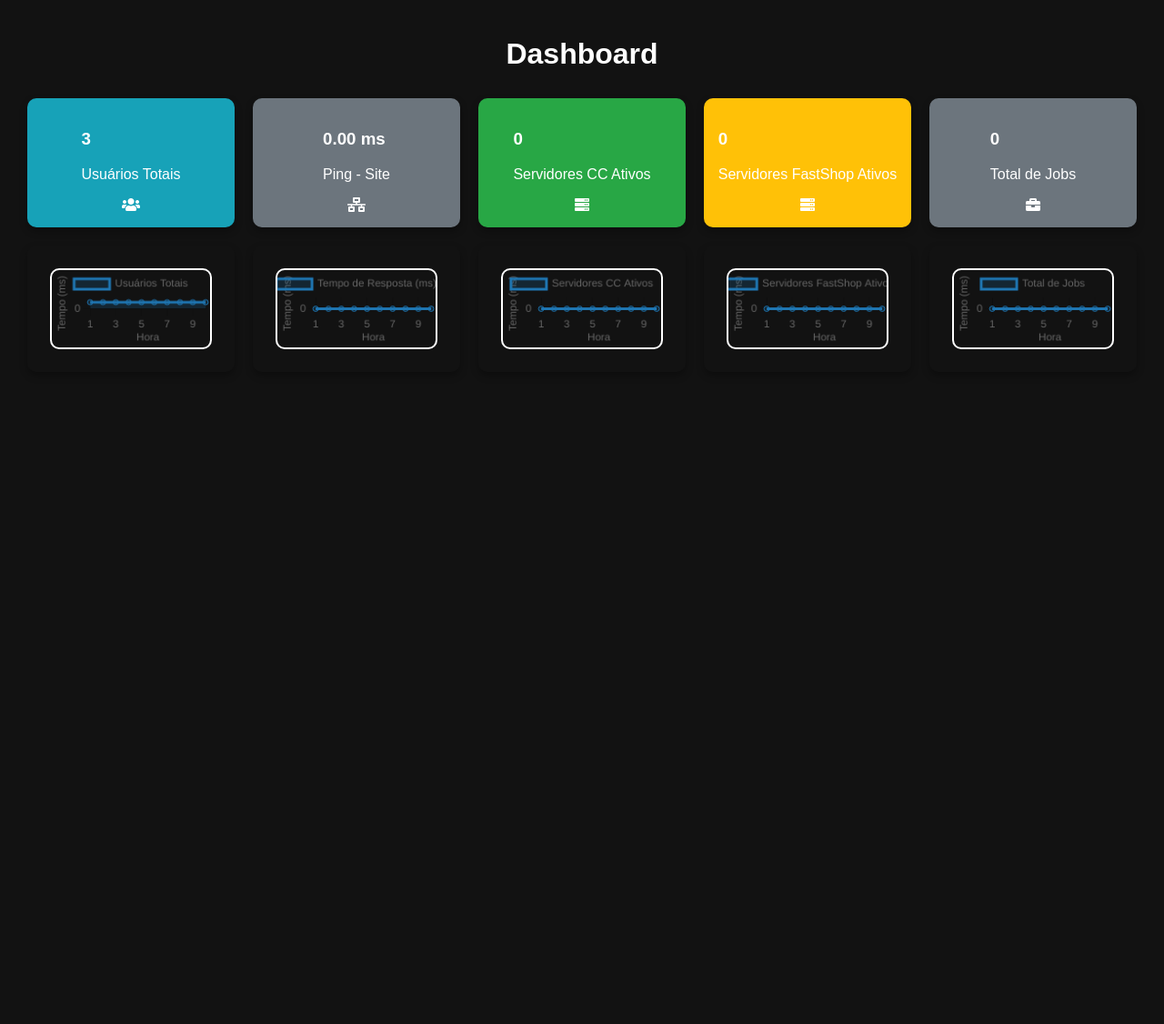
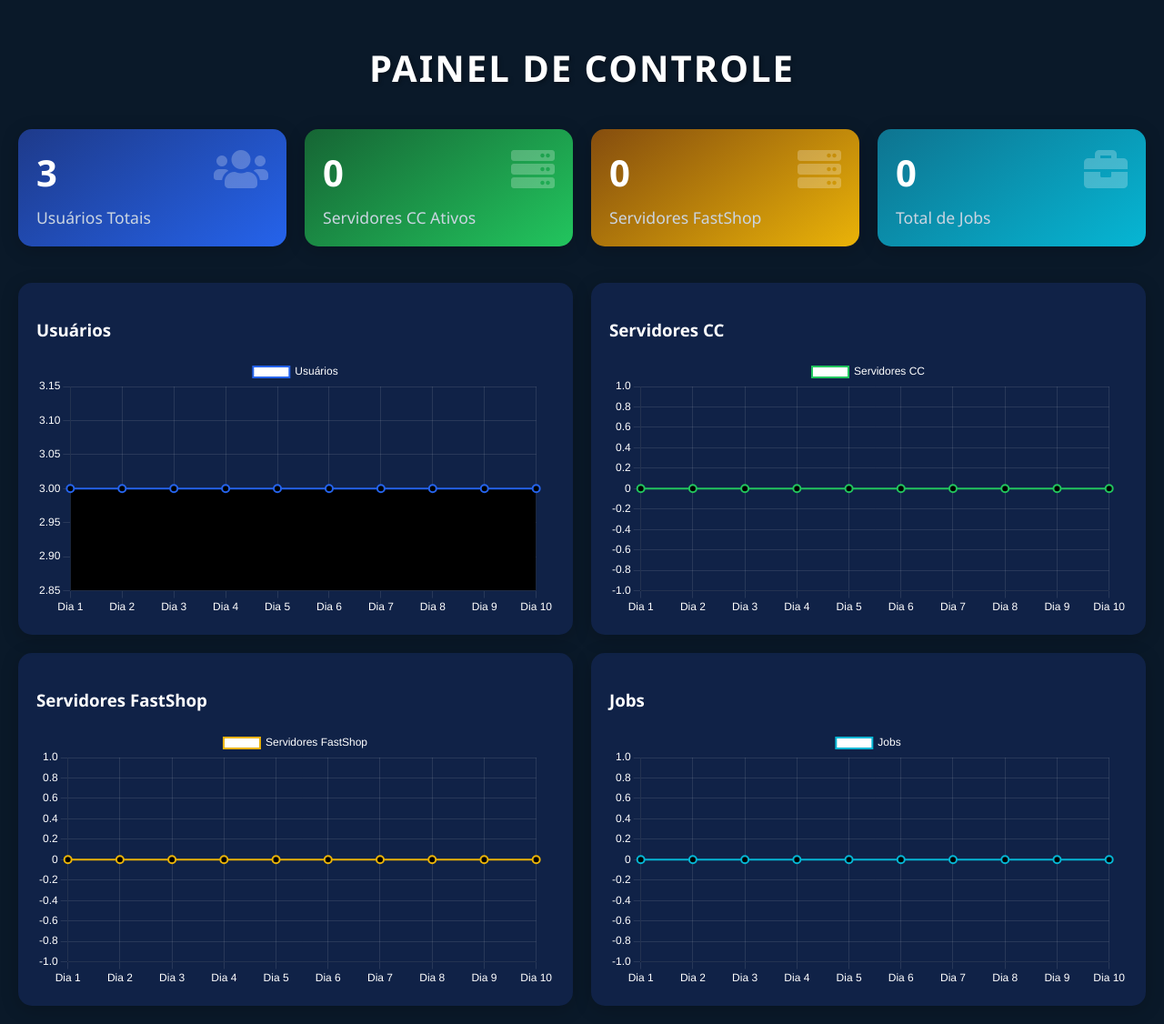
Before and after one commit to Thiago-Bosco/inventario, a Django app: page /home/dashboard/ in a window 1280 px wide. Shown: the whole page at 91% size. Before the commit the page ends 384 px from the top, so only its background shows below. Run offline with Django 5.2, Linux system fonts and the light colour scheme; a user stored in the database is signed in; data comes from the database, SQL or seed files in the repository; data that the repository does not hold is empty; some libraries are stand-ins or nearby versions.

Commit message:
Assistant checkpoint: Melhorar design do dashboard com novo layout e cores
Assistant generated file changes:
- jobs/templates/jobs/dashboard.html: Melhorar o design do dashboard

---

User prompt:

pode fazer

Replit-Commit-Author: Assistant
Replit-Commit-Session-Id: 2973acb8-b3cb-4a1c-88e4-c04bdb5858bc

```diff
--- a/jobs/templates/jobs/dashboard.html
+++ b/jobs/templates/jobs/dashboard.html
@@ -1,3 +1,4 @@
+
 {% load static %}
 <!DOCTYPE html>
 <html lang="pt-br">
@@ -7,124 +8,162 @@
     <link rel="stylesheet" href="{% static 'adminlte/plugins/fontawesome-free/css/all.min.css' %}">
     <script src="https://cdn.jsdelivr.net/npm/chart.js"></script>
     <style>
+        :root {
+            --primary-color: #1a73e8;
+            --secondary-color: #4CAF50;
+            --warning-color: #ff9800;
+            --danger-color: #f44336;
+            --info-color: #00bcd4;
+        }
+
         body {
-            background-color: #121212;
+            background-color: #0a1929;
             color: #ffffff;
-            font-family: 'Arial', sans-serif;
+            font-family: 'Segoe UI', sans-serif;
             margin: 0;
         }
+
         .wrapper {
-            display: flex;
-            flex-direction: column;
-            align-items: center;
             padding: 20px;
-            height: 100vh;
-            overflow: hidden;
+            max-width: 1400px;
+            margin: 0 auto;
         }
-        .small-box {
-            border-radius: 10px;
-            padding: 15px;
-            margin: 10px;
-            transition: transform 0.3s, box-shadow 0.3s;
-            box-shadow: 0 4px 8px rgba(0, 0, 0, 0.3);
-            display: flex;
-            flex-direction: column;
-            justify-content: center;
-            align-items: center;
-            flex: 1;
-            min-width: 150px;
+
+        .dashboard-title {
+            font-size: 2.5rem;
+            text-align: center;
+            margin-bottom: 40px;
+            color: #fff;
+            text-transform: uppercase;
+            letter-spacing: 2px;
+            text-shadow: 2px 2px 4px rgba(0,0,0,0.3);
         }
-        .bg-info { background-color: #17a2b8 !important; }
-        .bg-success { background-color: #28a745 !important; }
-        .bg-warning { background-color: #ffc107 !important; }
-        .bg-secondary { background-color: #6c757d !important; }
-        h1 { text-align: center; margin-bottom: 20px; font-size: 2rem; color: #ffffff; }
-        h2 { color: #ffc107; margin: 20px 0; }
-        .row { display: flex; justify-content: center; flex-wrap: wrap; width: 100%; }
-        canvas { max-width: 100%; height: auto; border: 2px solid #ffffff; border-radius: 10px; margin: 10px; }
+
+        .stats-container {
+            display: grid;
+            grid-template-columns: repeat(auto-fit, minmax(250px, 1fr));
+            gap: 20px;
+            margin-bottom: 40px;
+        }
+
+        .stat-card {
+            background: linear-gradient(145deg, #1e3a8a, #1e40af);
+            border-radius: 15px;
+            padding: 20px;
+            box-shadow: 0 4px 20px rgba(0,0,0,0.2);
+            transition: transform 0.3s ease, box-shadow 0.3s ease;
+        }
+
+        .stat-card:hover {
+            transform: translateY(-5px);
+            box-shadow: 0 8px 25px rgba(0,0,0,0.3);
+        }
+
+        .stat-card h3 {
+            font-size: 2.5rem;
+            margin: 0;
+            color: #fff;
+        }
+
+        .stat-card p {
+            margin: 10px 0 0;
+            color: #cbd5e1;
+            font-size: 1.1rem;
+        }
+
+        .stat-icon {
+            float: right;
+            font-size: 3rem;
+            opacity: 0.8;
+            color: rgba(255,255,255,0.3);
+        }
+
+        .charts-container {
+            display: grid;
+            grid-template-columns: repeat(auto-fit, minmax(450px, 1fr));
+            gap: 20px;
+            margin-top: 40px;
+        }
+
+        .chart-card {
+            background: rgba(30, 58, 138, 0.3);
+            border-radius: 15px;
+            padding: 20px;
+            box-shadow: 0 4px 20px rgba(0,0,0,0.2);
+        }
+
+        canvas {
+            max-width: 100%;
+            height: auto;
+            margin-top: 15px;
+        }
+
+        @media (max-width: 768px) {
+            .stats-container {
+                grid-template-columns: 1fr;
+            }
+
+            .charts-container {
+                grid-template-columns: 1fr;
+            }
+        }
     </style>
 </head>
-<body class="hold-transition sidebar-mini">
-<div class="wrapper">
-    <h1>Dashboard</h1>
+<body>
+    <div class="wrapper">
+        <h1 class="dashboard-title">Painel de Controle</h1>
 
-    <div class="row">
-        <div class="small-box bg-info">
-            <div class="inner">
+        <div class="stats-container">
+            <div class="stat-card" style="background: linear-gradient(145deg, #1e3a8a, #2563eb)">
+                <i class="fas fa-users stat-icon"></i>
                 <h3>{{ total_users }}</h3>
                 <p>Usuários Totais</p>
             </div>
-            <div class="icon">
-                <i class="fas fa-users"></i>
+
+            <div class="stat-card" style="background: linear-gradient(145deg, #166534, #22c55e)">
+                <i class="fas fa-server stat-icon"></i>
+                <h3>{{ total_servidores_cc }}</h3>
+                <p>Servidores CC Ativos</p>
+            </div>
+
+            <div class="stat-card" style="background: linear-gradient(145deg, #854d0e, #eab308)">
+                <i class="fas fa-server stat-icon"></i>
+                <h3>{{ total_servidores_fastshop }}</h3>
+                <p>Servidores FastShop</p>
+            </div>
+
+            <div class="stat-card" style="background: linear-gradient(145deg, #0e7490, #06b6d4)">
+                <i class="fas fa-briefcase stat-icon"></i>
+                <h3>{{ total_jobs }}</h3>
+                <p>Total de Jobs</p>
             </div>
         </div>
 
-        <div class="small-box bg-secondary">
-            <div class="inner">
-                <h3 id="pingResult">{{ ping_result }}</h3>
-                <p>Ping - Site</p>
+        <div class="charts-container">
+            <div class="chart-card">
+                <h3>Usuários</h3>
+                <canvas id="usersChart"></canvas>
             </div>
-            <div class="icon">
-                <i class="fas fa-network-wired"></i>
+
+            <div class="chart-card">
+                <h3>Servidores CC</h3>
+                <canvas id="servCCChart"></canvas>
             </div>
-        </div>
 
-        <div class="small-box bg-success">
-            <div class="inner">
-                <h3>{{ total_servidores_cc }}</h3>
-                <p>Servidores CC Ativos</p>
+            <div class="chart-card">
+                <h3>Servidores FastShop</h3>
+                <canvas id="servFastshopChart"></canvas>
             </div>
-            <div class="icon">
-                <i class="fas fa-server"></i>
-            </div>
-        </div>
 
-        <div class="small-box bg-warning">
-            <div class="inner">
-                <h3>{{ total_servidores_fastshop }}</h3>
-                <p>Servidores FastShop Ativos</p>
-            </div>
-            <div class="icon">
-                <i class="fas fa-server"></i>
-            </div>
-        </div>
-
-        <div class="small-box bg-secondary">
-            <div class="inner">
-                <h3>{{ total_jobs }}</h3>
-                <p>Total de Jobs</p>
-            </div>
-            <div class="icon">
-                <i class="fas fa-briefcase"></i>
+            <div class="chart-card">
+                <h3>Jobs</h3>
+                <canvas id="jobsChart"></canvas>
             </div>
         </div>
     </div>
 
-    <div class="row">
-        <div class="small-box">
-            <canvas id="usersChart" width="400" height="200"></canvas>
-        </div>
-        <div class="small-box">
-            <canvas id="pingChart" width="400" height="200"></canvas>
-        </div>
-        <div class="small-box">
-            <canvas id="servCCChart" width="400" height="200"></canvas>
-        </div>
-        <div class="small-box">
-            <canvas id="servFastshopChart" width="400" height="200"></canvas>
-        </div>
-        <div class="small-box">
-            <canvas id="jobsChart" width="400" height="200"></canvas>
-        </div>
-    </div>
-</div>
-
-<script>
-    // Código para gerar gráficos com Chart.js
-    const pingTimes = {{ ping_times_json|safe }};
-    const timestamps = {{ timestamps_json|safe }};
-
-    const createChart = (ctx, labels, data, label) => {
+    <script>
+    const createChart = (ctx, labels, data, label, color) => {
         return new Chart(ctx, {
             type: 'line',
             data: {
@@ -132,39 +171,84 @@
                 datasets: [{
                     label: label,
                     data: data,
-                    borderColor: '#1f77b4',
-                    backgroundColor: 'rgba(31, 119, 180, 0.2)',
+                    borderColor: color,
+                    backgroundColor: color.replace(')', ', 0.1)'),
                     fill: true,
                     tension: 0.4,
+                    borderWidth: 2,
+                    pointRadius: 4,
+                    pointHoverRadius: 6
                 }]
             },
             options: {
+                responsive: true,
+                plugins: {
+                    legend: {
+                        labels: {
+                            color: '#fff'
+                        }
+                    }
+                },
                 scales: {
-                    x: { title: { display: true, text: 'Hora' } },
-                    y: { title: { display: true, text: 'Tempo (ms)' }, beginAtZero: true }
+                    x: {
+                        grid: {
+                            color: 'rgba(255,255,255,0.1)'
+                        },
+                        ticks: {
+                            color: '#fff'
+                        }
+                    },
+                    y: {
+                        grid: {
+                            color: 'rgba(255,255,255,0.1)'
+                        },
+                        ticks: {
+                            color: '#fff'
+                        }
+                    }
                 }
             }
         });
     };
 
-    const pingCtx = document.getElementById('pingChart').getContext('2d');
-    createChart(pingCtx, pingTimes.map((_, index) => index + 1), pingTimes, 'Tempo de Resposta (ms)');
+    const usersData = {{ users_data|safe }};
+    const servCCData = {{ serv_cc_data|safe }};
+    const servFastshopData = {{ serv_fastshop_data|safe }};
+    const jobsData = {{ jobs_data|safe }};
 
-    const usersData = {{ users_data|safe }};
-    const usersCtx = document.getElementById('usersChart').getContext('2d');
-    createChart(usersCtx, usersData.map((_, index) => index + 1), usersData, 'Usuários Totais');
+    document.addEventListener('DOMContentLoaded', () => {
+        createChart(
+            document.getElementById('usersChart').getContext('2d'),
+            usersData.map((_, i) => `Dia ${i + 1}`),
+            usersData,
+            'Usuários',
+            'rgba(37, 99, 235, 1)'
+        );
 
-    const servCCData = {{ serv_cc_data|safe }};
-    const servCCCtx = document.getElementById('servCCChart').getContext('2d');
-    createChart(servCCCtx, servCCData.map((_, index) => index + 1), servCCData, 'Servidores CC Ativos');
+        createChart(
+            document.getElementById('servCCChart').getContext('2d'),
+            servCCData.map((_, i) => `Dia ${i + 1}`),
+            servCCData,
+            'Servidores CC',
+            'rgba(34, 197, 94, 1)'
+        );
 
-    const servFastshopData = {{ serv_fastshop_data|safe }};
-    const servFastshopCtx = document.getElementById('servFastshopChart').getContext('2d');
-    createChart(servFastshopCtx, servFastshopData.map((_, index) => index + 1), servFastshopData, 'Servidores FastShop Ativos');
+        createChart(
+            document.getElementById('servFastshopChart').getContext('2d'),
+            servFastshopData.map((_, i) => `Dia ${i + 1}`),
+            servFastshopData,
+            'Servidores FastShop',
+            'rgba(234, 179, 8, 1)'
+        );
 
-    const jobsData = {{ jobs_data|safe }};
-    const jobsCtx = document.getElementById('jobsChart').getContext('2d');
-    createChart(jobsCtx, jobsData.map((_, index) => index + 1), jobsData, 'Total de Jobs');
-</script>
+        createChart(
+            document.getElementById('jobsChart').getContext('2d'),
+            jobsData.map((_, i) => `Dia ${i + 1}`),
+            jobsData,
+            'Jobs',
+            'rgba(6, 182, 212, 1)'
+        );
+    });
+    </script>
 </body>
 </html>
```
